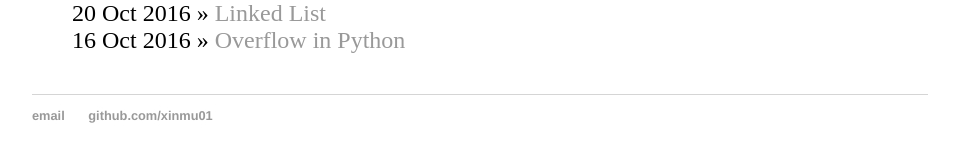
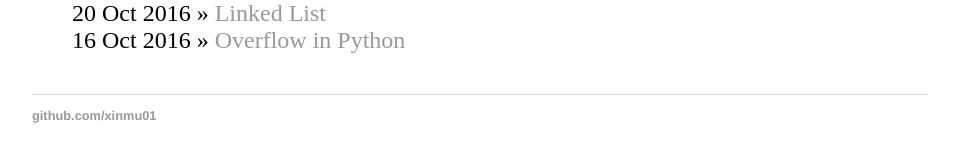
Before and after one commit to xinmu01/xinmu01.github.io, a Jekyll site: the page built from blog/index.html, in a window 1280 px wide. Shown: the part 332-494 px from the top of the page, without its empty margins (160-1119 px from the left). Built offline with Jekyll 4.4.1, drawn with Linux system fonts in a browser that asks for light colours.

Commit message:
Update default.html

```diff
--- a/_layouts/default.html
+++ b/_layouts/default.html
@@ -21,7 +21,6 @@
 			</div><!-- /.container -->
 			<footer>
 	    		<ul>
-	        		<li><a href="mailto:xmu@nd.edu">email</a></li>
 	        		<li><a href="https://github.com/xinmu01">github.com/xinmu01</a></li>
 				</ul>
 			</footer>
```
